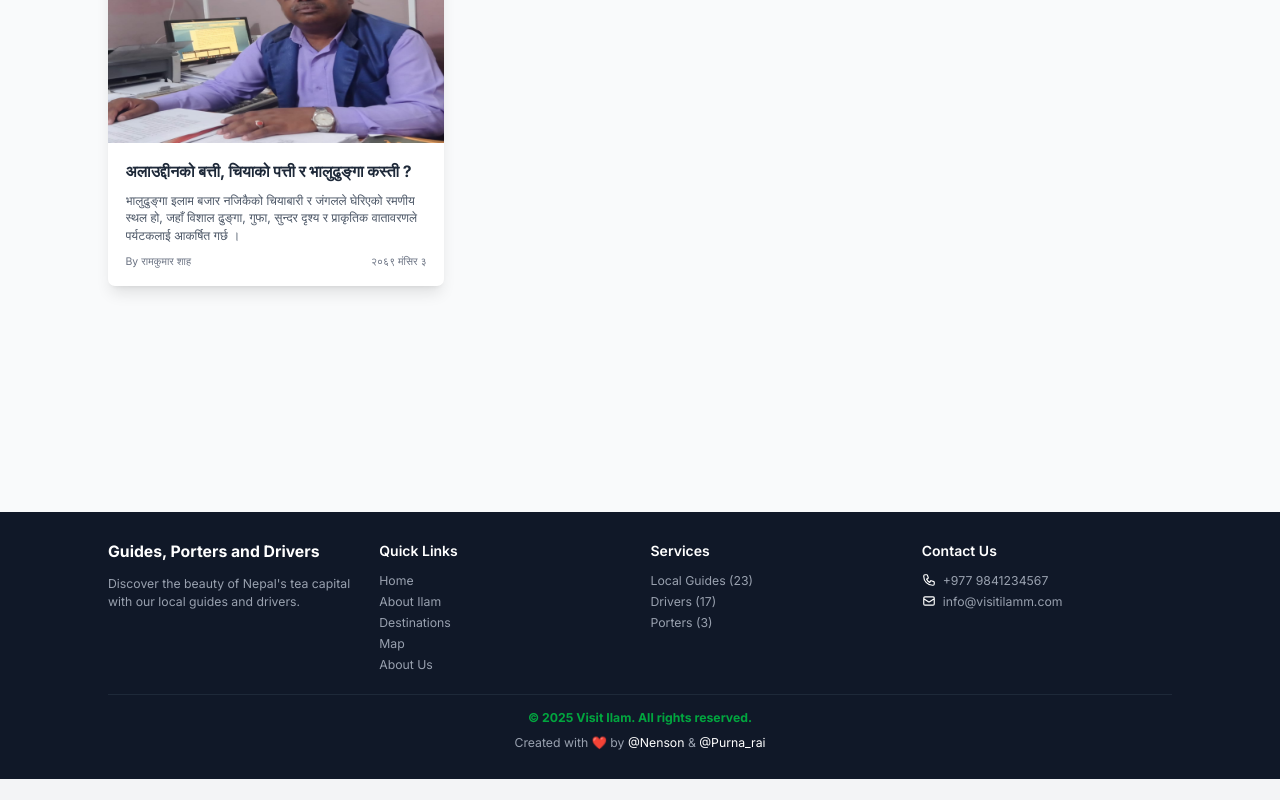
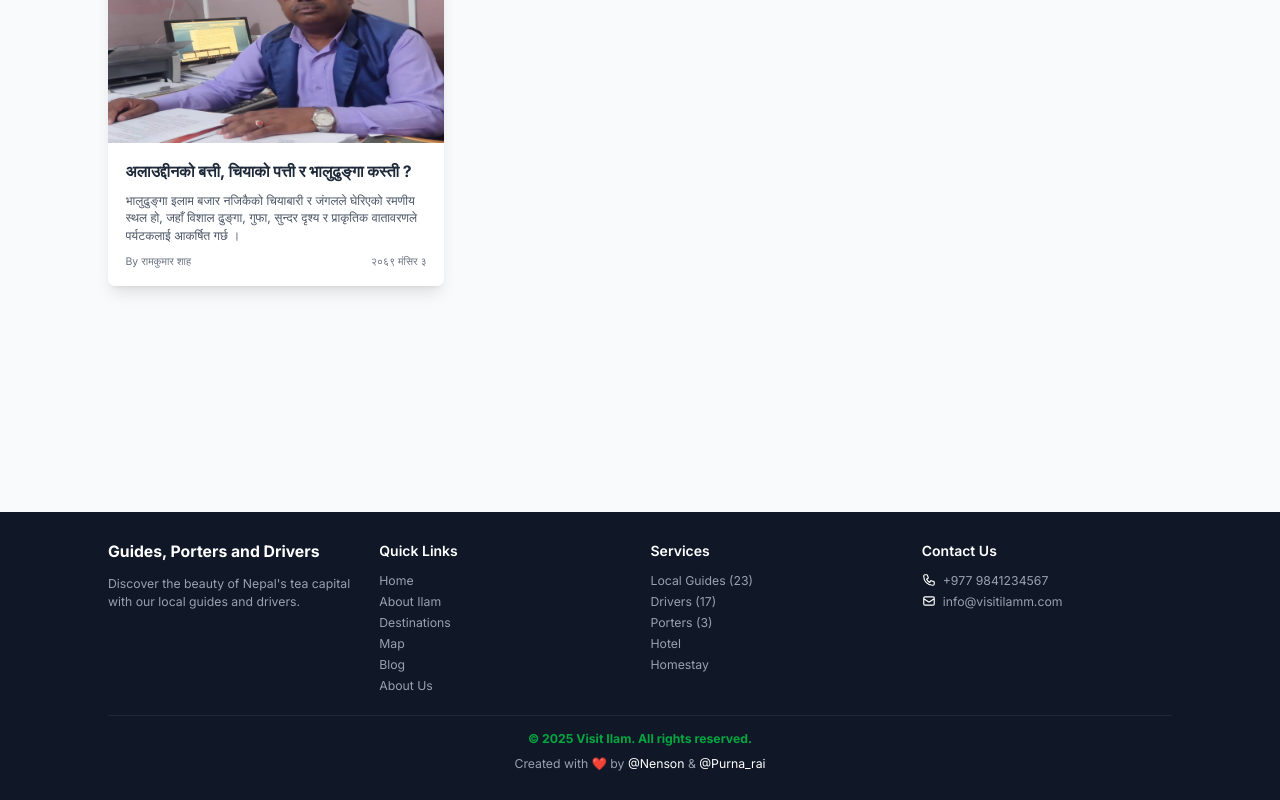
Before and after one commit to Nenson7/tourism, a Next.js app: page /blog in a window 1280 px wide. Shown: the part 288-1088 px from the top of the page. Before the commit the page ends 1067 px from the top, so only its background shows below. Built offline with nearby package versions, Linux system fonts and the light colour scheme.

Commit message:
fix: Footer links

```diff
--- a/components/Footer.tsx
+++ b/components/Footer.tsx
@@ -14,10 +14,11 @@ const Footer = () => {
           <div>
             <h4 className="text-md font-semibold mb-3">Quick Links</h4>
                          <ul className="space-y-1 text-sm">
-               <li><a href="#hero" className="text-gray-400 hover:text-white transition-colors duration-300">Home</a></li>
-               <li><a href="#about-ilam" className="text-gray-400 hover:text-white transition-colors duration-300">About Ilam</a></li>
-               <li><a href="#featured-destinations" className="text-gray-400 hover:text-white transition-colors duration-300">Destinations</a></li>
-               <li><a href="#map" className="text-gray-400 hover:text-white transition-colors duration-300">Map</a></li>
+               <li><Link href="/#hero" className="text-gray-400 hover:text-white transition-colors duration-300">Home</Link></li>
+               <li><Link href="/#about-ilam" className="text-gray-400 hover:text-white transition-colors duration-300">About Ilam</Link></li>
+               <li><Link href="/#featured-destinations" className="text-gray-400 hover:text-white transition-colors duration-300">Destinations</Link></li>
+               <li><Link href="/map" className="text-gray-400 hover:text-white transition-colors duration-300">Map</Link></li>
+               <li><Link href="/blog" className="text-gray-400 hover:text-white transition-colors duration-300">Blog</Link></li>
                <li><Link href="/about" className="text-gray-400 hover:text-white transition-colors duration-300">About Us</Link></li>
              </ul>
           </div>
@@ -27,6 +28,8 @@ const Footer = () => {
               <li><Link href="/guides" className="text-gray-400 hover:text-white transition-colors duration-300">Local Guides (23)</Link></li>
               <li><Link href="/drivers" className="text-gray-400 hover:text-white transition-colors duration-300">Drivers (17)</Link></li>
               <li><Link href="/porters" className="text-gray-400 hover:text-white transition-colors duration-300">Porters (3)</Link></li>
+              <li><Link href="/hotel" className="text-gray-400 hover:text-white transition-colors duration-300">Hotel</Link></li>
+              <li><Link href="/homestay" className="text-gray-400 hover:text-white transition-colors duration-300">Homestay</Link></li>
             </ul>
           </div>
           <div>
```
